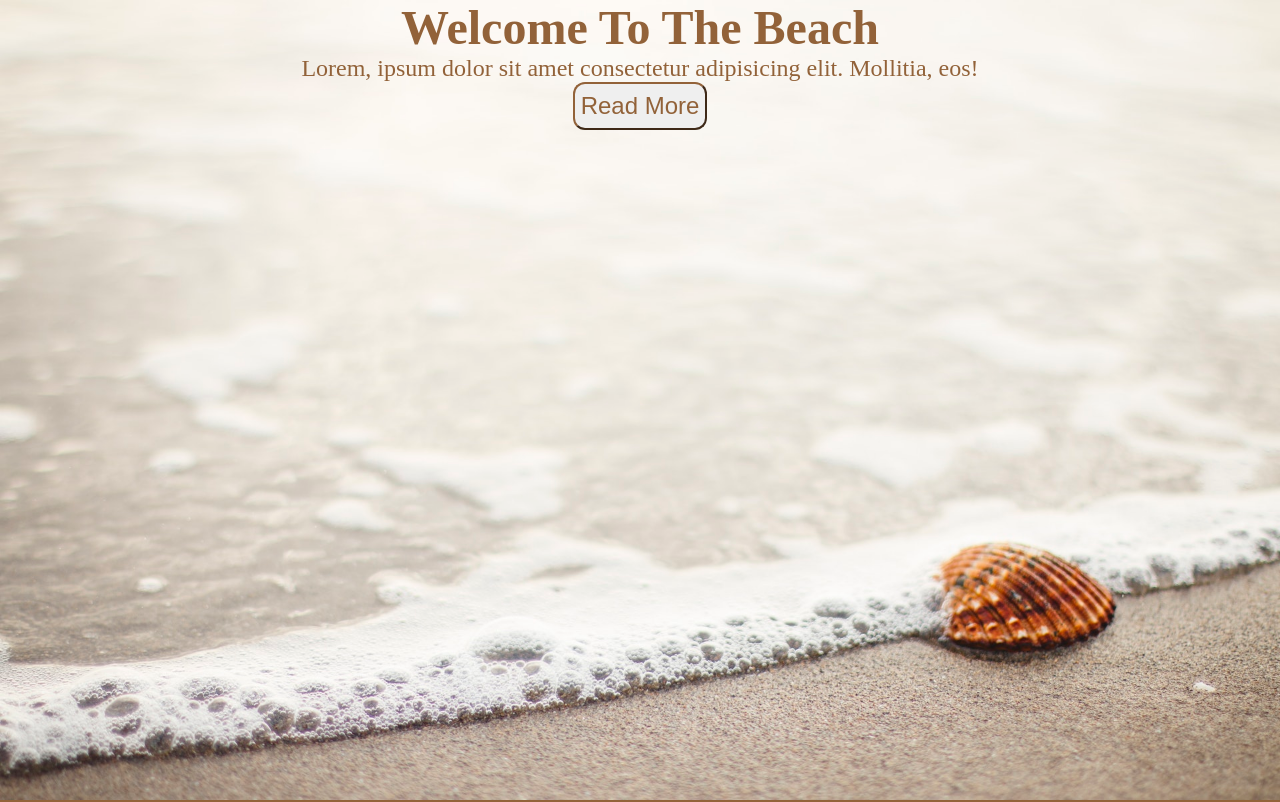
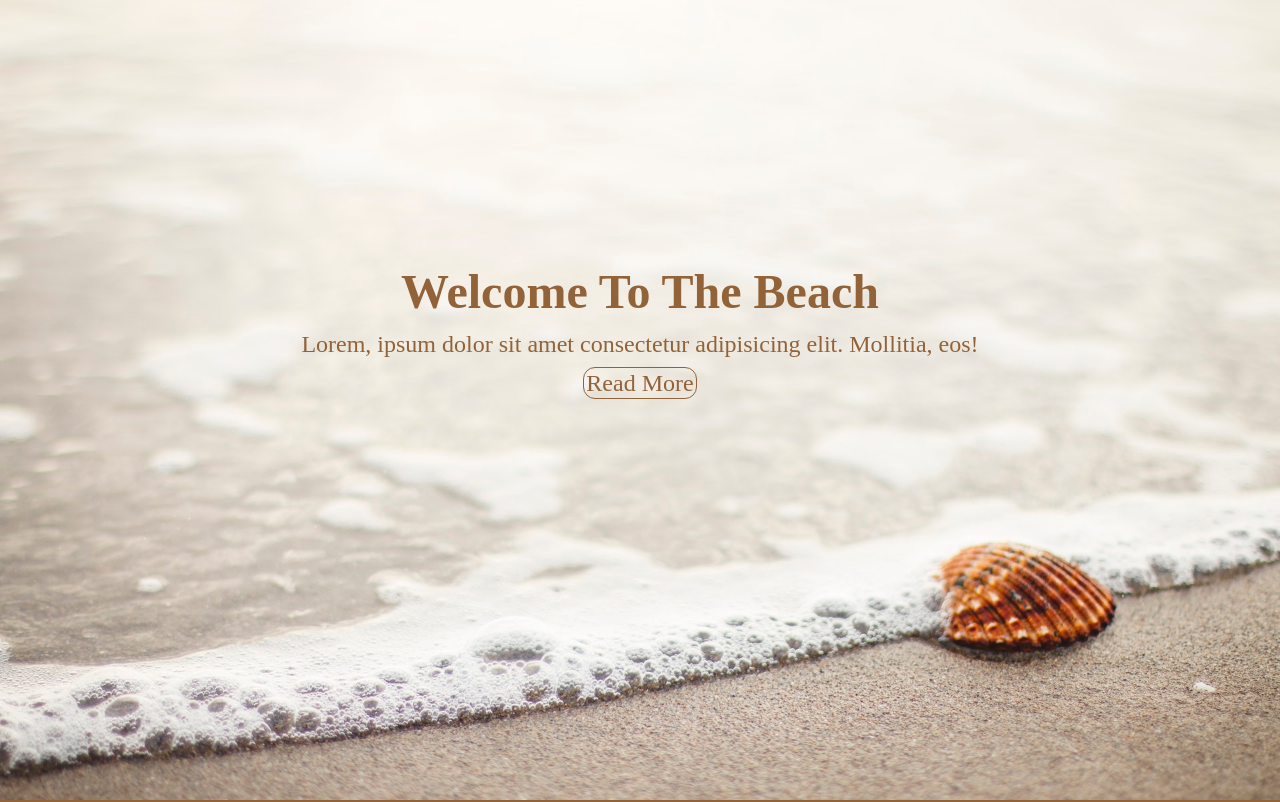
Before and after one commit to RomanSeveryn/CSS-Practice, a plain HTML site: page index.html in a window 1280 px wide. Shown: the top 802 px of the page. Drawn offline with Linux system fonts and the light colour scheme.

Commit message:
Fixed vertical position

```diff
--- a/assets/css/style.css
+++ b/assets/css/style.css
@@ -1,10 +1,7 @@
 body {
   margin: 0;
 }
-.text-img {
-  color: #926239;
-  margin: 0;
-}
+
 .image {
   height: 100vh;
   width: 100vw;
@@ -15,6 +12,29 @@ body {
   background-size: cover;
   background-position: bottom;
 }
+.text-img {
+  color: #926239;
+  margin: 0;
+}
+.heading {
+  font-size: 48px;
+  padding-top: 33vh;
+
+}
+.img-pharagraph {
+  font-size: 24px;
+  margin: 12px;
+}
+.button {
+  border: 1px solid #926239;
+  border-radius: 12px;
+  height: 48px;
+  border-color: #926239;
+  font-size: 24px;
+  text-decoration: none;
+  padding: 2px;
+
+}
 .pharagraph {
   height: 16vh;
   width: 100vw;
@@ -23,12 +43,6 @@ body {
   padding: 10px;
   font-size: 20px;
   box-sizing: border-box;
-}
-.button {
-  border-radius: 12px;
-  height: 48px;
-  border-color: #926239;
-  font-size: 24px;
 }
 
 .text-white {
@@ -57,10 +71,3 @@ body {
   color: aliceblue;
   padding: 10px;
 }
-
-.heading {
-  font-size: 48px;
-}
-.img-pharagraph {
-  font-size: 24px;
-}
--- a/index.html
+++ b/index.html
@@ -10,7 +10,7 @@
     <article class="image">
       <h1 class="text-img heading">Welcome To The Beach</h1>
       <p class="text-img img-pharagraph">Lorem, ipsum dolor sit amet consectetur adipisicing elit. Mollitia, eos!</p>
-      <button class="button text-img">Read More</button>
+      <a href="#" class="button text-img">Read More</a>
 
     </article>
     <article class="pharagraph">
```
